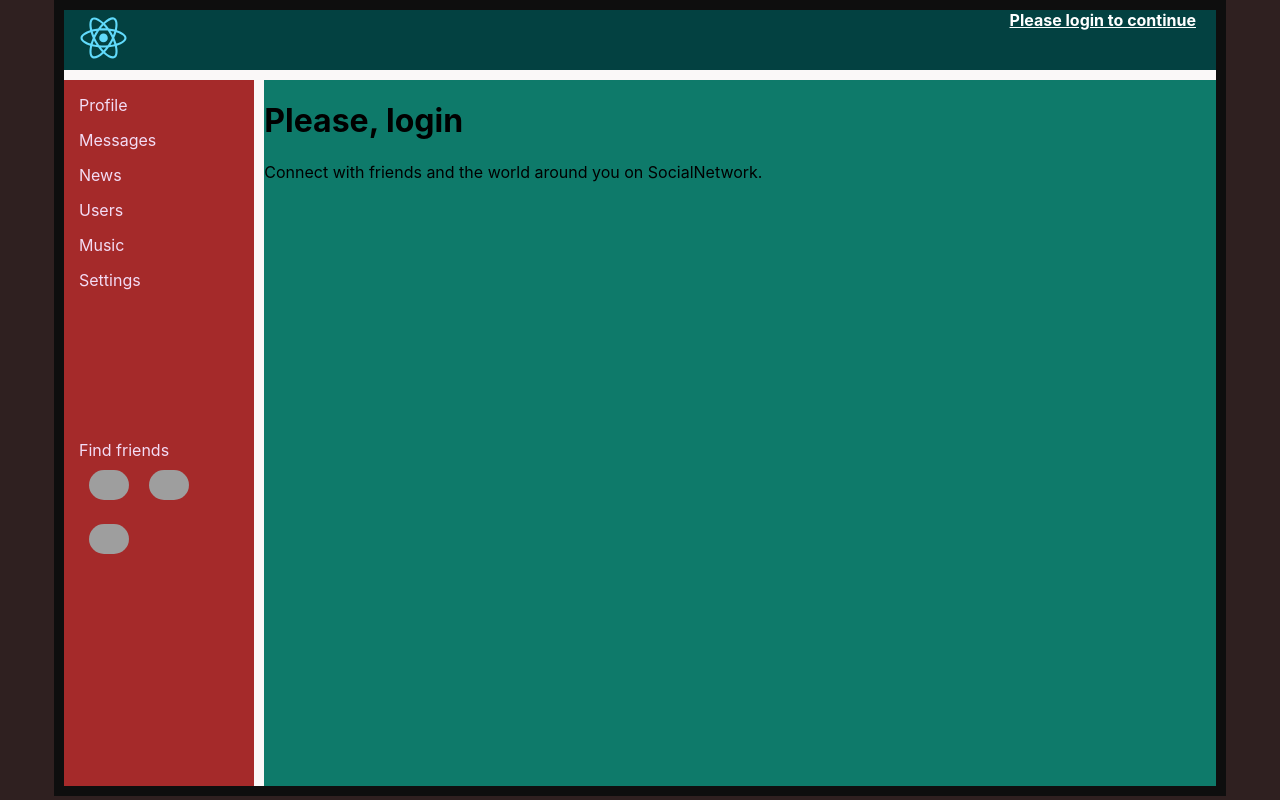
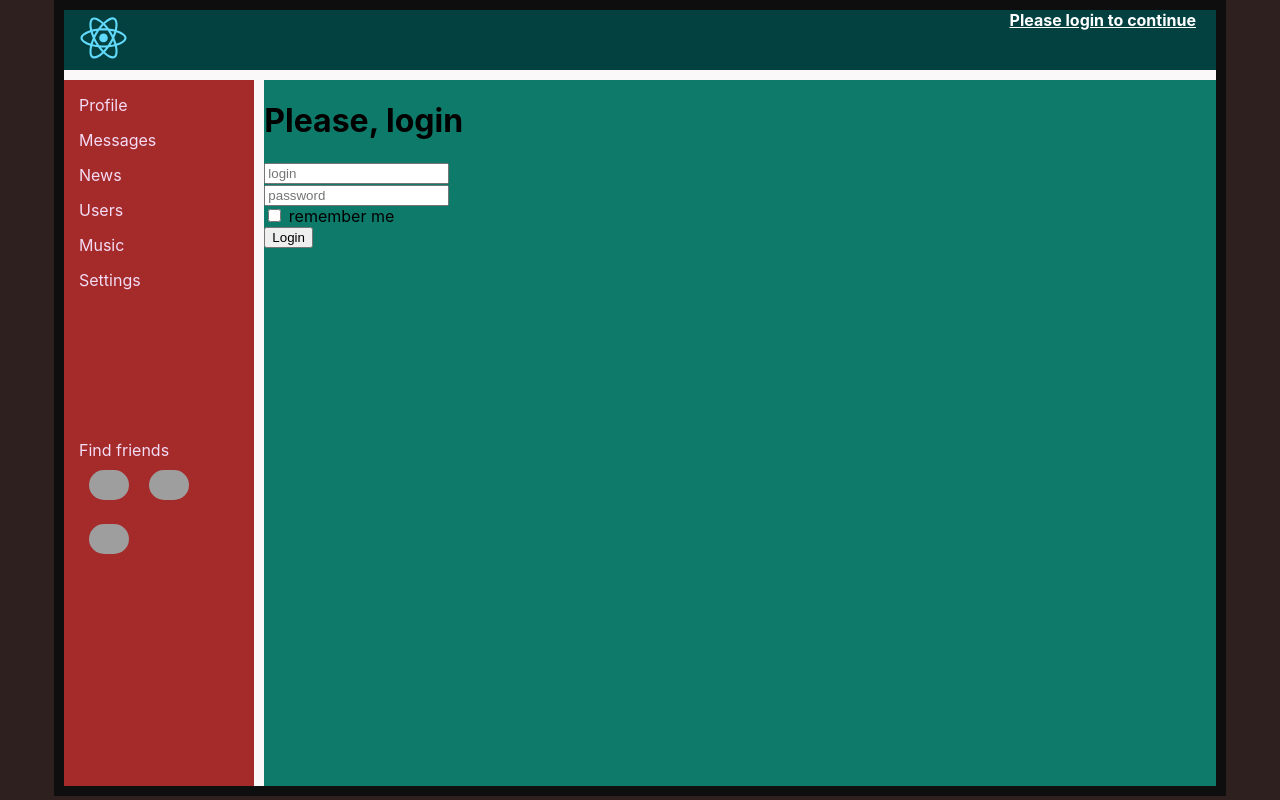
Before and after one commit to hrudkouski/social-network-ts, a React (Create React App) app: page /login in a window 1280 px wide. Built offline with nearby package versions, Linux system fonts and the light colour scheme; no server answers; grey boxes are pictures that could not be loaded.

Commit message:
redux-form (login)

```diff
--- a/package.json
+++ b/package.json
@@ -12,6 +12,7 @@
     "@types/react-dom": "^17.0.0",
     "@types/react-redux": "^7.1.16",
     "@types/react-router-dom": "^5.1.7",
+    "@types/redux-form": "^8.3.1",
     "@types/redux-thunk": "^2.1.0",
     "axios": "^0.21.1",
     "react": "^17.0.2",
@@ -20,6 +21,7 @@
     "react-router-dom": "^5.2.0",
     "react-scripts": "4.0.3",
     "redux": "^4.1.0",
+    "redux-form": "^8.3.7",
     "redux-thunk": "^2.3.0",
     "typescript": "^4.1.2",
     "web-vitals": "^1.0.1"
--- a/src/components/Login/Login.tsx
+++ b/src/components/Login/Login.tsx
@@ -1,10 +1,42 @@
 import React from 'react';
+import {Field, InjectedFormProps, reduxForm} from "redux-form";
+
+type FormDataType = {
+    login: string
+    password: string
+    rememberMe: boolean
+}
+
+const LoginForm: React.FC<InjectedFormProps<FormDataType>> = (props) => {
+
+    return (
+        <form onSubmit={props.handleSubmit}>
+            <div>
+                <Field component={'input'} name={'login'} placeholder={'login'}/>
+            </div>
+            <div>
+                <Field component={'input'} name={'password'} placeholder={'password'}/>
+            </div>
+            <div>
+                <Field component={'input'} name={'rememberMe'} type={'checkbox'}/> remember me
+            </div>
+            <div>
+                <button>Login</button>
+            </div>
+        </form>
+    )
+}
+
+const LoginReduxForm = reduxForm<FormDataType>({form: 'login'})(LoginForm);
 
 export const Login = () => {
+
+    const onSubmit = (formData: FormDataType) => {
+        console.log(formData)
+    }
+
     return <>
         <h1>Please, login</h1>
-        <section>
-            Connect with friends and the world around you on SocialNetwork.
-        </section>
+        <LoginReduxForm onSubmit={onSubmit}/>
     </>
 }
--- a/src/components/Profile/ProfileInfo/ProfileStatus.tsx
+++ b/src/components/Profile/ProfileInfo/ProfileStatus.tsx
@@ -41,7 +41,6 @@
     }
 
     render() {
-        console.log('render')
         return <div className={s.wrapperStatus}>
             {this.state.editMode
                 ? <div>
--- a/src/redux/redux-store.ts
+++ b/src/redux/redux-store.ts
@@ -5,6 +5,7 @@
 import {dialogsReducer} from "./dialogs_reducer";
 import {sideBarReducer} from "./sideBar_reducer";
 import thunkMiddleWare from 'redux-thunk';
+import {reducer as formReducer} from 'redux-form';
 
 export type AppStateType = ReturnType<typeof rootReducer>
 export type AppDispatch = typeof store.dispatch;
@@ -16,6 +17,7 @@
     usersPage: usersReducer,
     sideBar: sideBarReducer,
     auth: authReducer,
+    form: formReducer,
 })
 
 const store = createStore(rootReducer, applyMiddleware(thunkMiddleWare));
```
Also changed, not shown: 1 other file (tests, documents, lock files or other folders).
